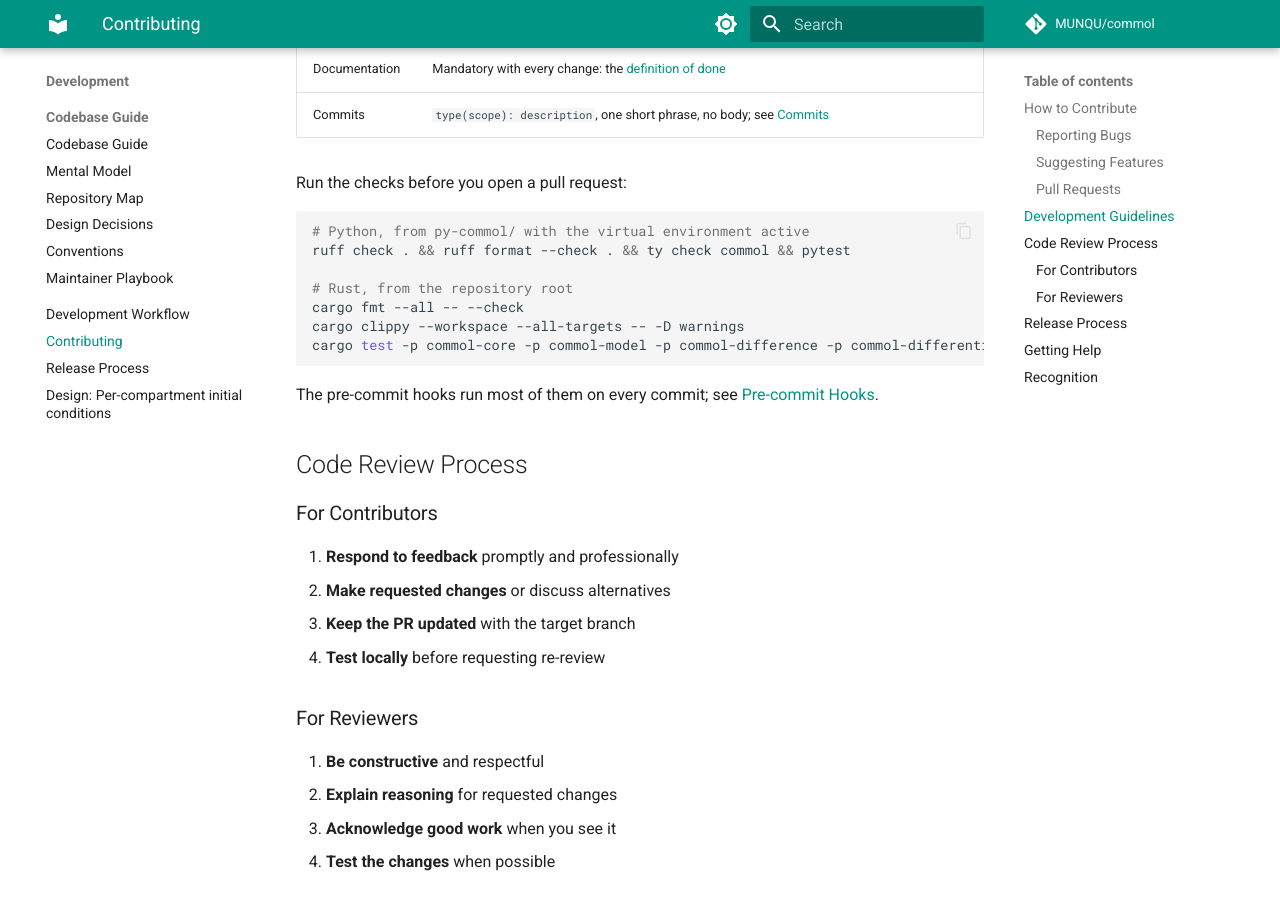
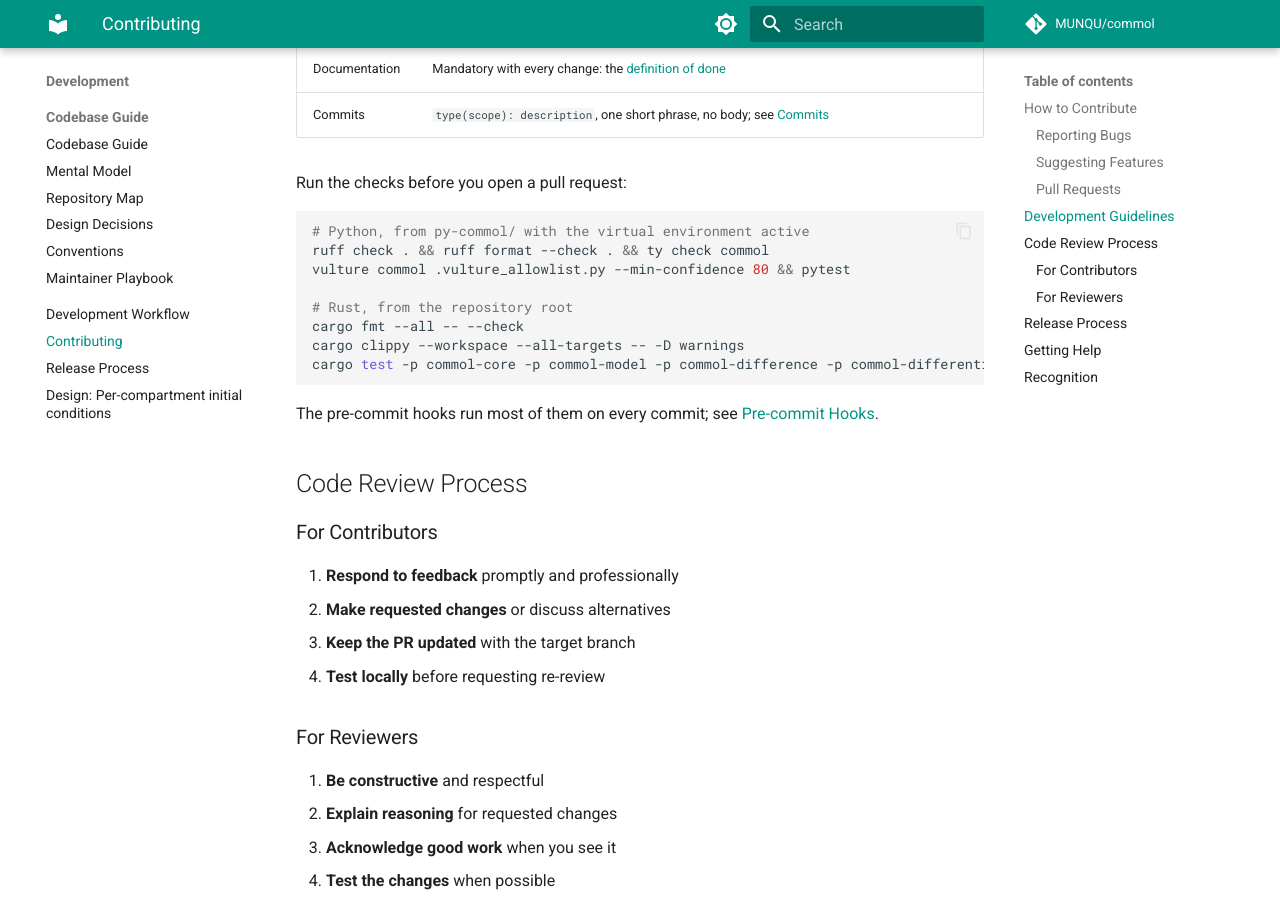
Before and after one commit to MUNQU/commol, an MkDocs documentation site: the page built from docs/development/contributing.md, in a window 1280 px wide and 900 px high, scrolled down 1620 px. Built offline with MkDocs 1.6.1 and Material for MkDocs 9.7.7, drawn with Linux system fonts in a browser that asks for light colours; comment, search, counter and statistics services are not loaded; the version menu is left out.

Commit message:
chore(lint): run vulture in pre-commit and list it in the local checks

````diff
--- a/.pre-commit-config.yaml
+++ b/.pre-commit-config.yaml
@@ -19,6 +19,12 @@
         language: system
         pass_filenames: false
         types: [python]
+      - id: vulture
+        name: vulture
+        entry: bash -c "cd py-commol && uv run vulture commol .vulture_allowlist.py --min-confidence 80"
+        language: system
+        pass_filenames: false
+        types: [python]
   - repo: https://github.com/astral-sh/ruff-pre-commit
     rev: v0.16.0
     hooks:
--- a/docs/development/contributing.md
+++ b/docs/development/contributing.md
@@ -55,7 +55,8 @@
 
 ```bash
 # Python, from py-commol/ with the virtual environment active
-ruff check . && ruff format --check . && ty check commol && pytest
+ruff check . && ruff format --check . && ty check commol
+vulture commol .vulture_allowlist.py --min-confidence 80 && pytest
 
 # Rust, from the repository root
 cargo fmt --all -- --check
````
Also changed, not shown: AGENTS.md (+1 -1 lines), docs/codebase/conventions.md (+1 -1 lines), docs/development/workflow.md (+2 -1 lines).
